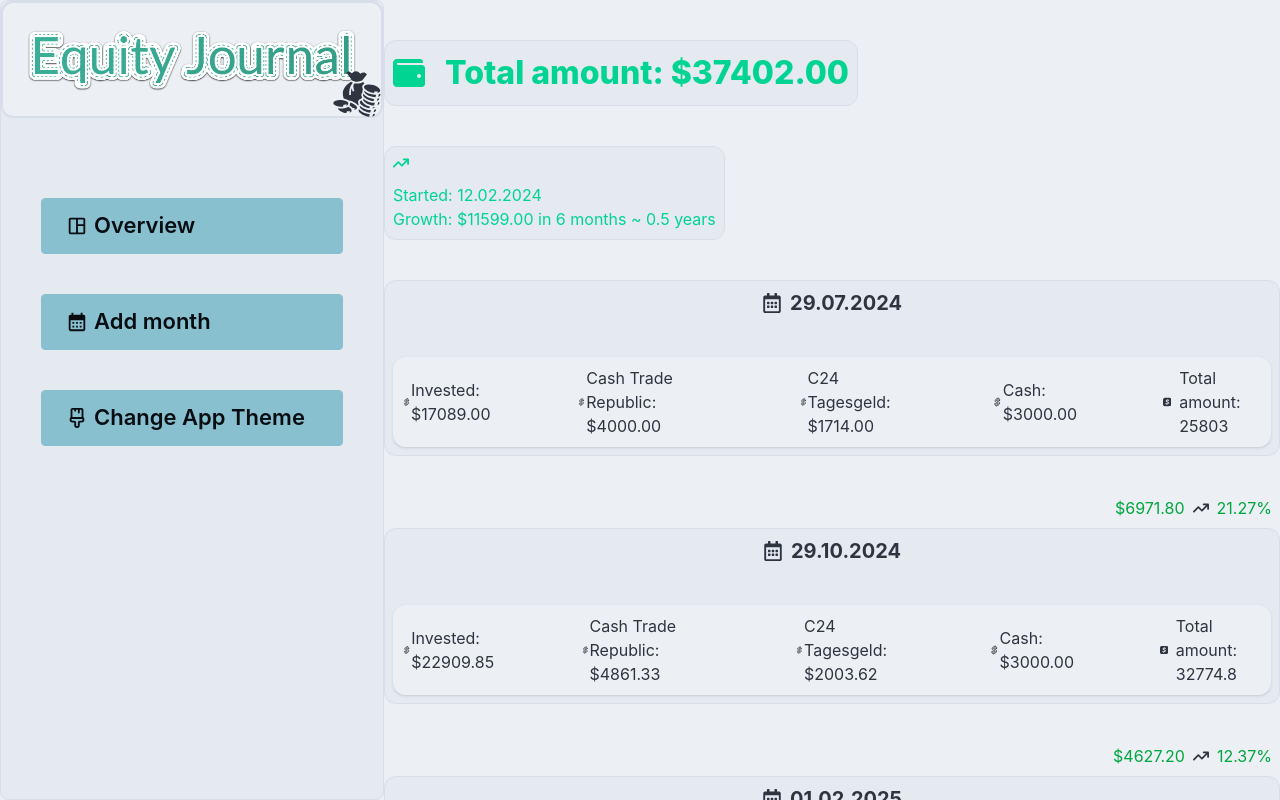
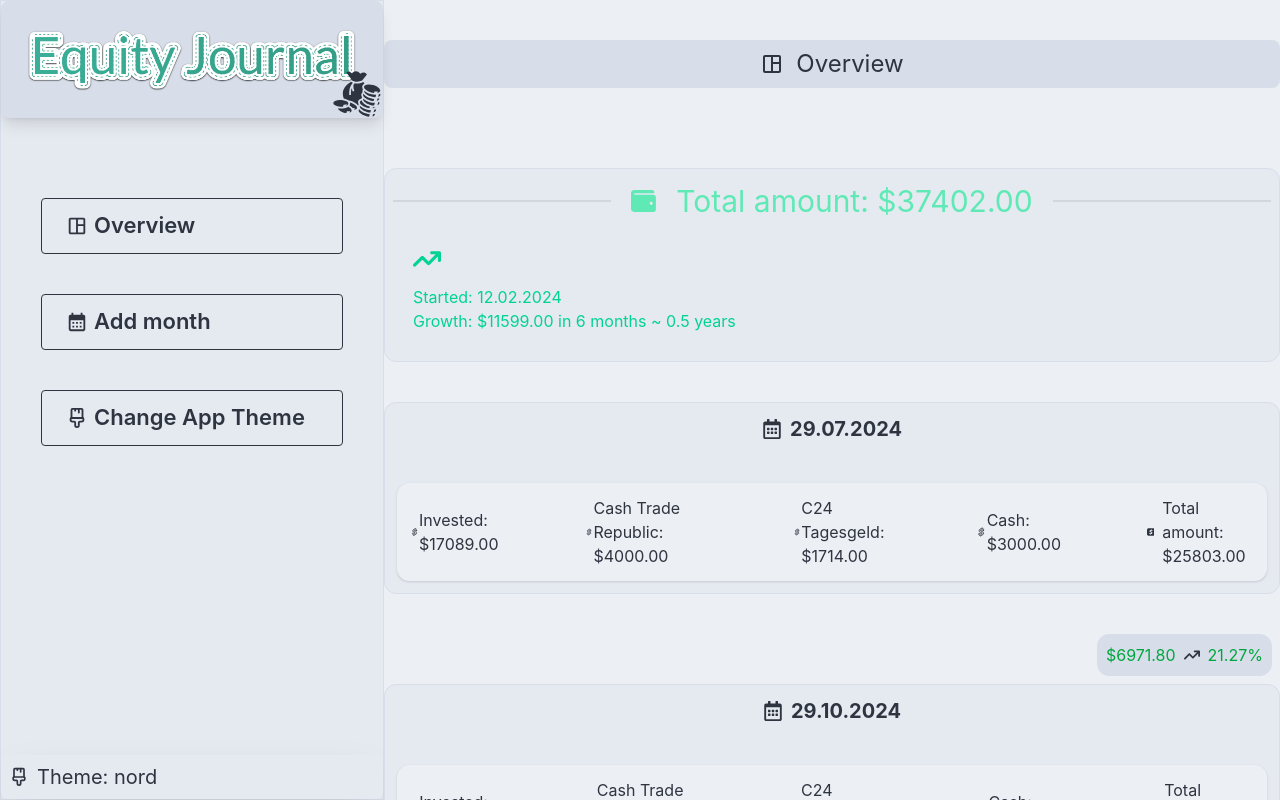
Before and after one commit to Vitdcode/Equity-Journal, a React (Vite) app: page /overview in a window 1280 px wide. Shown: the top 800 px of the page. Built offline with nearby package versions, Linux system fonts and the light colour scheme.

Commit message:
feat: further styled the overview Link

```diff
--- a/src/App.jsx
+++ b/src/App.jsx
@@ -3,13 +3,11 @@ import { Link, Outlet } from "react-router-dom";
 import { MdOutlineSpaceDashboard } from "react-icons/md";
 import { MdCalendarMonth } from "react-icons/md";
 import { LuPaintbrushVertical } from "react-icons/lu";
-import logo from "./images/logo.png";
 import logoText from "./images/logo-text.png";
 import { GiCash } from "react-icons/gi";
 
 function App() {
   const [theme, setTheme] = useState("nord");
-  /*  const [investmentReturns, setInvestmentreturns] = useState([]); */
   const investmentReturnsRef = useRef([]);
   const [data, setData] = useState([
     {
@@ -40,29 +38,30 @@ function App() {
 
   return (
     <div className="main-wrapper">
-      <div className=" h-screen flex flex-col  gap-10 bg-base-200 border border-base-300 rounded-box ">
+      <div className=" h-screen flex flex-col  gap-10 bg-base-200 border border-base-300  ">
         <div className="relative">
           <img
             src={logoText}
             alt="Logo Text"
-            className="bg-base-100 border-2 border-base-300 rounded-xl "
+            className="bg-base-300 border-2 border-base-300 rounded-lg shadow-lg"
           />
           <GiCash fontSize={"3rem"} className="rotate-16 absolute bottom-0 right-0" />
-
-          {/*  <img src={logo} alt="Logo image of the App" className="h-20 w-20" /> */}
         </div>
 
         <div className="flex flex-col p-10 gap-10">
-          <Link to="overview" className=" justify-start  btn btn-accent btn-xl">
+          <Link to="overview" className=" justify-start  btn btn-outline btn-xl">
             <MdOutlineSpaceDashboard /> Overview
           </Link>
-          <Link to={"add-month"} className="btn btn-accent justify-start btn-xl">
+          <Link to={"add-month"} className="btn btn-outline justify-start btn-xl">
             <MdCalendarMonth /> Add month
           </Link>
-          <Link to={"change-theme"} className="btn btn-accent justify-start btn-xl">
+          <Link to={"change-theme"} className="btn btn-outline justify-start btn-xl">
             <LuPaintbrushVertical /> Change App Theme
           </Link>
         </div>
+        <span className="flex items-center gap-2 mt-auto w-[100%] neutral-content shadow-2xl p-2 text-xl rounded-md">
+          <LuPaintbrushVertical /> Theme: {theme}
+        </span>
       </div>
       <div className="flex flex-col items-center gap-20 mt-10">
         <Outlet context={{ theme, setTheme, data, investmentReturnsRef }} />
--- a/src/components/Overview.jsx
+++ b/src/components/Overview.jsx
@@ -5,6 +5,7 @@ import { FaWallet } from "react-icons/fa";
 import { SiCashapp } from "react-icons/si";
 import { FaRegCalendarAlt } from "react-icons/fa";
 import { TbBrandCashapp } from "react-icons/tb";
+import { MdOutlineSpaceDashboard } from "react-icons/md";
 import PropTypes from "prop-types";
 
 export default function Overview() {
@@ -39,13 +40,19 @@ export default function Overview() {
 
   return (
     <div className="flex flex-col gap-10">
-      <span className="flex items-center gap-5 stat-value text-emerald-400 bg-base-200 border border-base-300 rounded-xl p-2 w-fit">
-        <FaWallet /> Total amount: ${totalAmount.toFixed(2)}
-      </span>
-      <span className="flex flex-col gap-3 text-emerald-400 bg-base-200 border border-base-300 rounded-xl p-2 w-fit">
-        <FaArrowTrendUp /> Started: 12.02.2024 <br></br> Growth: ${totalChange().toFixed(2)} in{" "}
-        {(data.length - 1) * 3} months ~ {((data.length - 1) * 3) / 12} years
-      </span>
+      <h1 className="flex items-center justify-center gap-3 bg-base-300  p-2 text-2xl mb-10 rounded-lg">
+        <MdOutlineSpaceDashboard /> Overview
+      </h1>
+      <div className="bg-base-200 border border-base-300 rounded-xl p-2">
+        <span className="flex items-center gap-5 text-3xl text-emerald-300 divider">
+          <FaWallet className="h-30 w-25" /> Total amount: ${totalAmount.toFixed(2)}
+        </span>
+        <span className="flex flex-col gap-3 text-emerald-400 p-5">
+          <FaArrowTrendUp className="h-7 w-7" /> Started: 12.02.2024 <br></br> Growth: $
+          {totalChange().toFixed(2)} in {(data.length - 1) * 3} months ~{" "}
+          {((data.length - 1) * 3) / 12} years
+        </span>
+      </div>
       {data.map((entry, index) => (
         <div key={index}>
           <InvestmentChange amount={returnOnInvestment(index)} />
@@ -67,12 +74,12 @@ const InvestmentData = ({ entry, totalAmountPerQuartal, investmentReturnsRef })
       {Object.entries(entry).map(([date, investments]) => (
         <div
           key={date}
-          className="flex flex-col items-center gap-10 bg-base-200 border border-base-300 rounded-xl p-2"
+          className="flex flex-col items-center gap-10 bg-base-200 border border-base-300 rounded-xl p-3 "
         >
           <span className="flex items-center gap-2 text-xl font-bold ">
             <FaRegCalendarAlt /> {date}
           </span>
-          <div className="flex gap-20 bg-base-100 border border-base-100 rounded-xl p-2 shadow">
+          <div className="flex gap-20 bg-base-100 border border-base-100 rounded-xl p-3 shadow">
             {Object.entries(investments).map(([investmentType, amount]) => (
               <span key={investmentType} className="flex items-center">
                 <TbBrandCashapp /> {investmentType}: ${amount.toFixed(2)}
@@ -80,7 +87,7 @@ const InvestmentData = ({ entry, totalAmountPerQuartal, investmentReturnsRef })
             ))}
             <span className="flex items-center gap-2">
               <SiCashapp />
-              Total amount: {totalAmountPerQuartal(investments)}
+              Total amount: ${totalAmountPerQuartal(investments).toFixed(2)}
             </span>
           </div>
         </div>
@@ -107,7 +114,7 @@ const InvestmentChange = ({ amount }) => {
   return (
     <div>
       {change > 0 ? (
-        <div className="flex items-center justify-end mr-2 mb-2 gap-2 ">
+        <div className="flex items-center justify-end mr-2 mb-2 gap-2 bg-base-300 border-1 border-base-300 w-fit ml-auto rounded-xl p-2">
           <span className="text-green-600">${change}</span>
           <FaArrowTrendUp />
           <span className="text-green-600">{changePercantage}%</span>
--- a/src/components/Theme-toggle.jsx
+++ b/src/components/Theme-toggle.jsx
@@ -1,6 +1,7 @@
 import { Link, useOutletContext } from "react-router-dom";
 
 export default function ToggleTheme() {
+  const { setTheme } = useOutletContext();
   const themes = [
     "light",
     "dark",
@@ -37,6 +38,7 @@ export default function ToggleTheme() {
   ];
 
   const handleChangeTheme = (theme) => {
+    setTheme(theme);
     document.documentElement.setAttribute("data-theme", theme);
     localStorage.setItem("theme", theme);
   };
```
